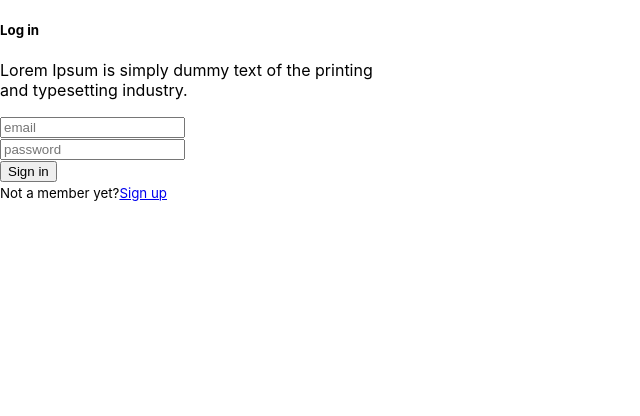
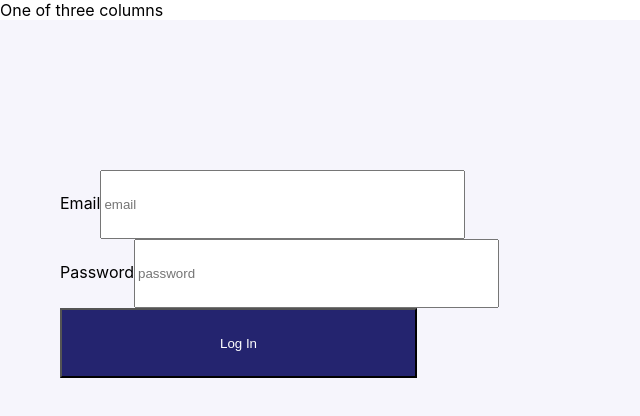
Before and after one commit to Muhammadcod/ecormmerce, a React (Create React App) app in the folder clients/: page /login in a window 1280 px wide. Shown: the top 416 px of the page, without its empty margins (0-640 px from the left). Built offline with nearby package versions, Linux system fonts and the light colour scheme; the HTML template or start-up script is replaced by a standard one.

Commit message:
style: Styling login page

```diff
--- a/clients/src/features/user/Login.js
+++ b/clients/src/features/user/Login.js
@@ -1,66 +1,89 @@
 import React from 'react';
+import styled from 'styled-components';
 import { useForm } from 'react-hook-form';
-import PropTypes from 'prop-types';
 import { useDispatch } from 'react-redux';
 import { loginUser } from './UsersSlice';
 
-function Login(props) {
-  const { register, handleSubmit, watch, errors } = useForm();
+const LogInWrapper = styled.div`
+  height: 100vh;
+`;
+
+const LogInContent = styled.div`
+  height: 100%;
+`;
+
+const GraffitiCol = styled.div``;
+
+const LogInCol = styled.div`
+  display: flex;
+  padding: 150px 60px;
+  background-color: #f6f5fc;
+  align-items: start;
+`;
+const Input = styled.input`
+  width: 357px;
+  height: 63px;
+`;
+
+const LogInButton = styled.button`
+  width: 357px;
+  height: 70px;
+  background: #24246f;
+  color: #ffffff;
+`;
+
+const Login = () => {
+  const { register, handleSubmit, errors } = useForm();
   const dispatch = useDispatch();
 
   const onSubmit = (data) => {
     dispatch(loginUser(data));
   };
-  console.log(watch('example'));
-
   return (
-    <div>
-      <div className=" container d-flex justify-content-center">
-        <div className="login-form text-center">
-          <h5 className="login__text">Log in</h5>
-          <p className="small px-2 mb-5">
-            Lorem Ipsum is simply dummy text of the printing <br /> and
-            typesetting industry.
-          </p>
+    <>
+      <LogInWrapper className="container-fluid">
+        <LogInContent className="row">
+          <GraffitiCol className="col-sm-3 border">
+            One of three columns
+          </GraffitiCol>
+          <LogInCol className="col-sm border">
             <form onSubmit={handleSubmit(onSubmit)}>
-            <div className="form-group">
-              <input
+              <div className="mb-3">
+                <label htmlFor="exampleInputEmail1" className="form-label">
+                  Email
+                </label>
+                <Input
                   type="email"
-                className="form-control form-control__custom"
+                  className="form-control form-control-lg"
                   id="exampleInputEmail1"
+                  aria-describedby="emailHelp"
                   ref={register({ required: true })}
-                aria-describedby="emailHelp"
                   name="email"
                   placeholder="email"
                 />
               </div>
-            <div className="form-group">
-              <input
+              <div className="mb-3">
+                <label htmlFor="exampleInputPassword1" className="form-label">
+                  Password
+                </label>
+                <Input
                   type="password"
-                className="form-control form-control__custom"
+                  className="form-control form-control-lg"
                   id="exampleInputPassword1"
                   ref={register({ required: true })}
                   name="password"
                   placeholder="password"
                 />
               </div>
-            {errors.exampleRequired && <span>This field is required</span>}
-            <button type="submit" className="btn btn__submit">
-              Sign in
-            </button>
+              <LogInButton type="submit" className="btn ">
+                Log In
+              </LogInButton>
             </form>
-          <small className="form-text text-muted">
-            Not a member yet?
-            <a href="/">Sign up</a>
-          </small>
-        </div>
-      </div>
-    </div>
+          </LogInCol>
+        </LogInContent>
+      </LogInWrapper>
+    </>
   );
-}
-
-Login.propTypes = {
-  signIn: PropTypes.func,
 };
 
 export default Login;
```
Lines whose indentation alone changed are shown as unchanged.
